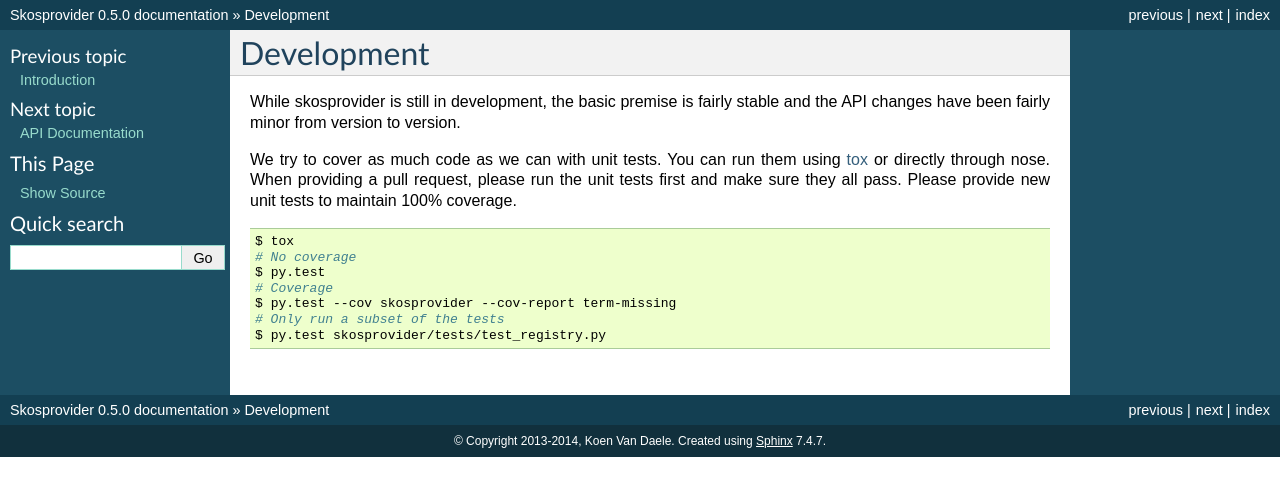
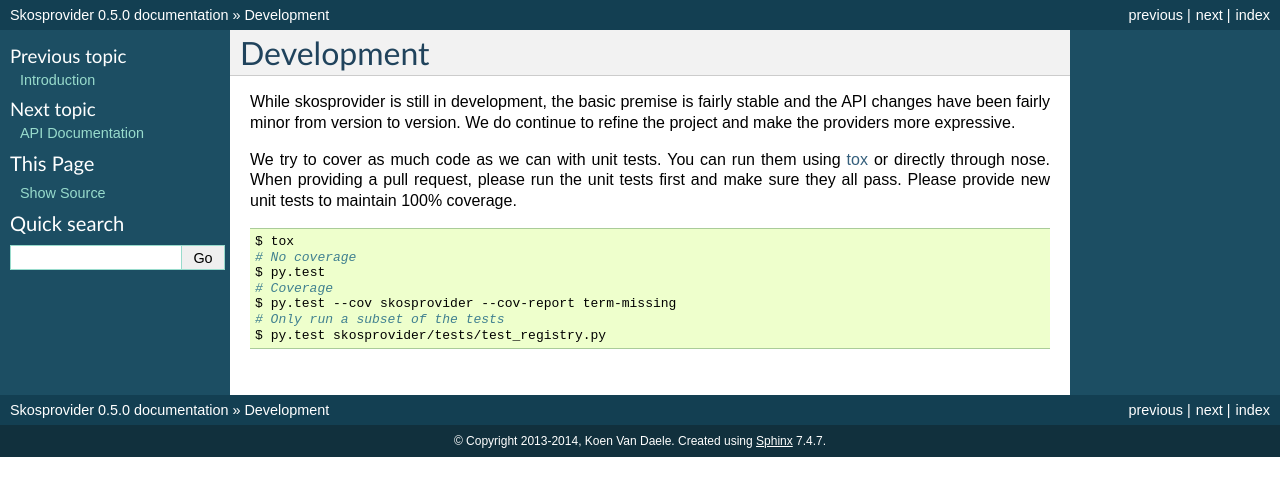
Before and after one commit to OnroerendErfgoed/skosprovider, a Sphinx documentation site: the page built from docs/development.rst, in a window 1280 px wide. Shown: the top 496 px of the page. Built offline with Sphinx 7.4.7, drawn with Linux system fonts in a browser that asks for light colours.

Commit message:
Update dev docs.

```diff
--- a/docs/development.rst
+++ b/docs/development.rst
@@ -4,7 +4,8 @@
 ===========
 
 While skosprovider is still in development, the basic premise is fairly
-stable and the API changes have been fairly minor from version to version.
+stable and the API changes have been fairly minor from version to version. We do
+continue to refine the project and make the providers more expressive.
 
 We try to cover as much code as we can with unit tests. You can run them using
 tox_ or directly through nose. When providing a pull request, please run the
```
